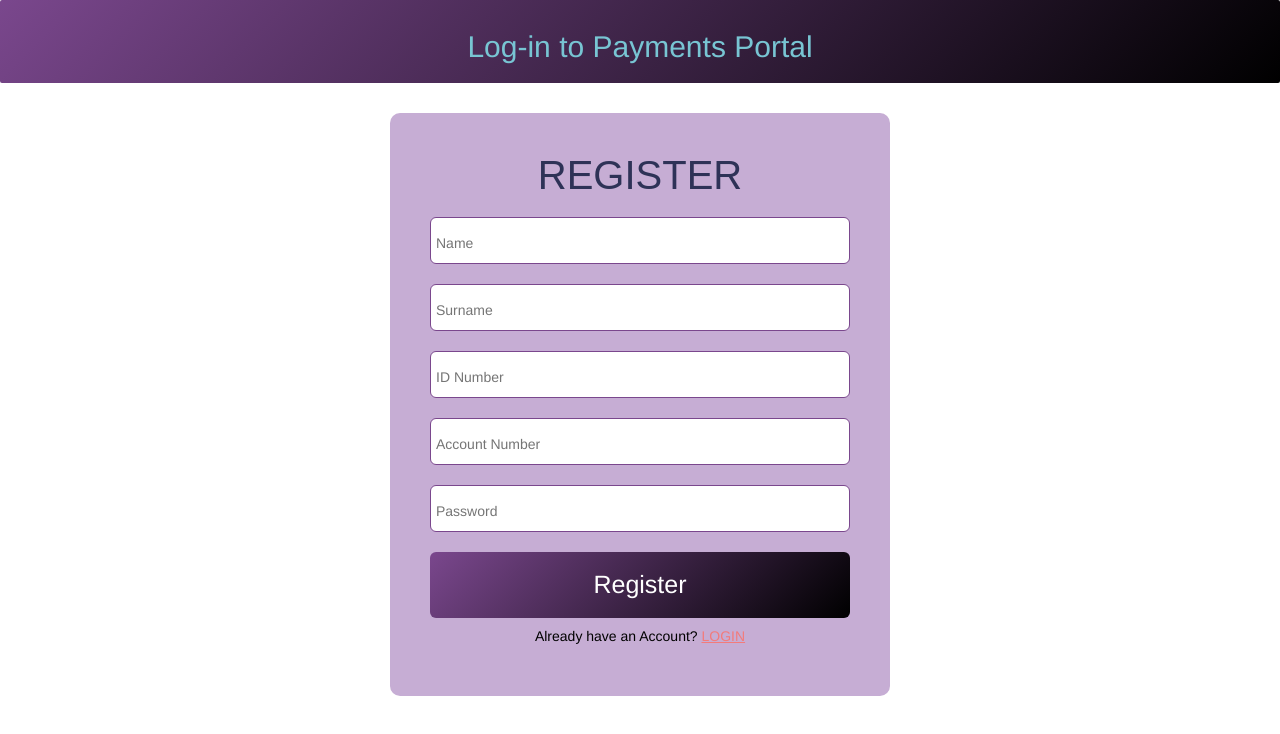
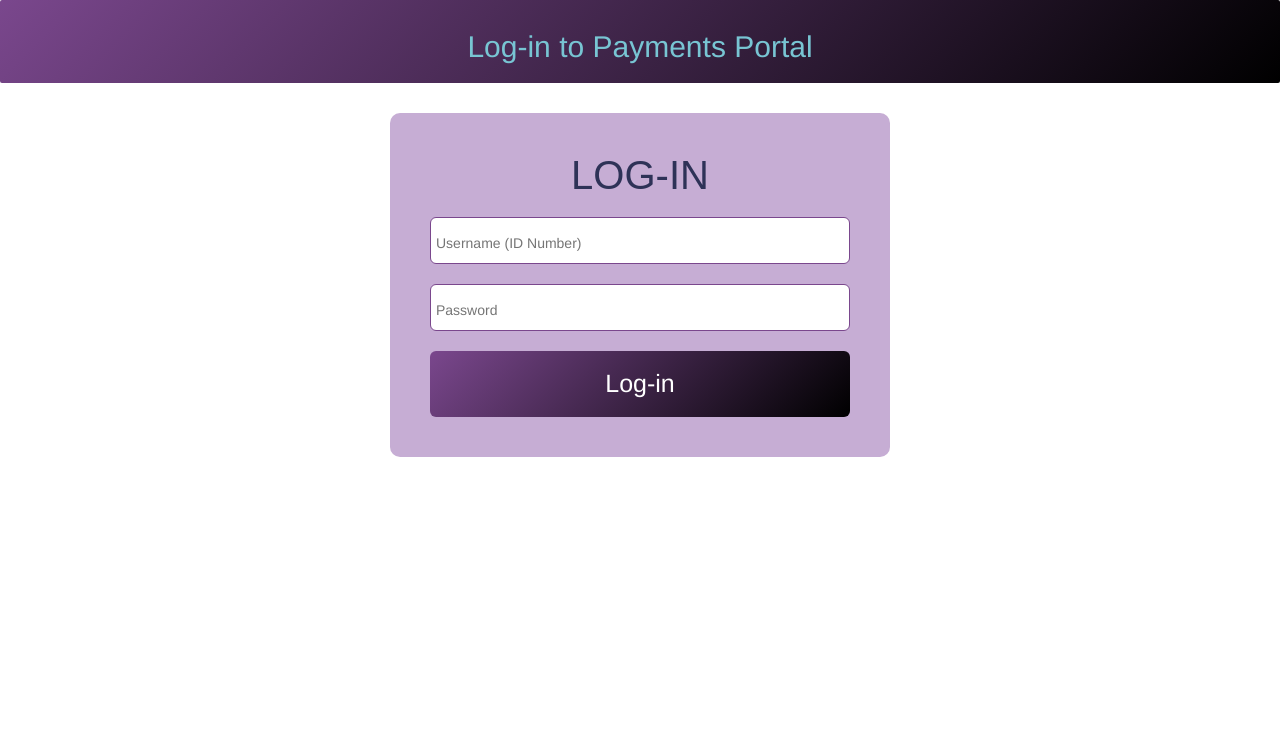
Before and after one commit to Rushil777/APDS-PaymentsPortal, an Angular app in the folder PaymentsPortalAPDS/: page /login in a window 1280 px wide. Shown: the top 734 px of the page. Built offline with nearby package versions, Linux system fonts and the light colour scheme.

Commit message:
login code changed

```diff
--- a/PaymentsPortalAPDS/src/app/login/login.component.html
+++ b/PaymentsPortalAPDS/src/app/login/login.component.html
@@ -2,7 +2,7 @@
     <h2>Log-in to Payments Portal</h2>
 </div>
 <div class="login-container">
-            <!-- REGISTER FORM -->
+            <!-- REGISTER FORM
         <form *ngIf="activeForm === 'register'">
             <h2>REGISTER</h2>
             <div class="form-group">
@@ -24,7 +24,7 @@
             <p (click)= "toggleForm('login')">
                 Already have an Account? <span class="highlighted">LOGIN</span>
             </p>
-        </form>
+        </form> -->
 
             <!-- LOGIN FORM -->
             <form *ngIf="activeForm === 'login'">
@@ -36,8 +36,8 @@
                     <input type="password" name="password" [(ngModel)]="loginObj.password" placeholder="Password">
                 </div>
                 <button type="submit" (click)="loginForm()">Log-in</button>
-                <p (click)= "toggleForm('register')">
+                <!-- <p (click)= "toggleForm('register')">
                     Don't have an Account? <span class="highlighted">REGISTER</span>
-                </p>
+                </p> -->
             </form>
 </div>
--- a/PaymentsPortalAPDS/src/app/login/login.component.ts
+++ b/PaymentsPortalAPDS/src/app/login/login.component.ts
@@ -15,14 +15,13 @@ import { Router } from '@angular/router';
 })
 export class LoginComponent {
 
-  activeForm : 'login' | 'register' = 'register';
+  activeForm: string = 'login';
 
   registerObj:registerModel = new registerModel();
   loginObj:loginModel = new loginModel();
   constructor(private _snackbar:MatSnackBar, private _router: Router, private http: HttpClient){}
 
-  toggleForm(form : 'login' | 'register')
-  {
+  toggleForm(form: string) {
     this.activeForm = form;
   }
 
```
